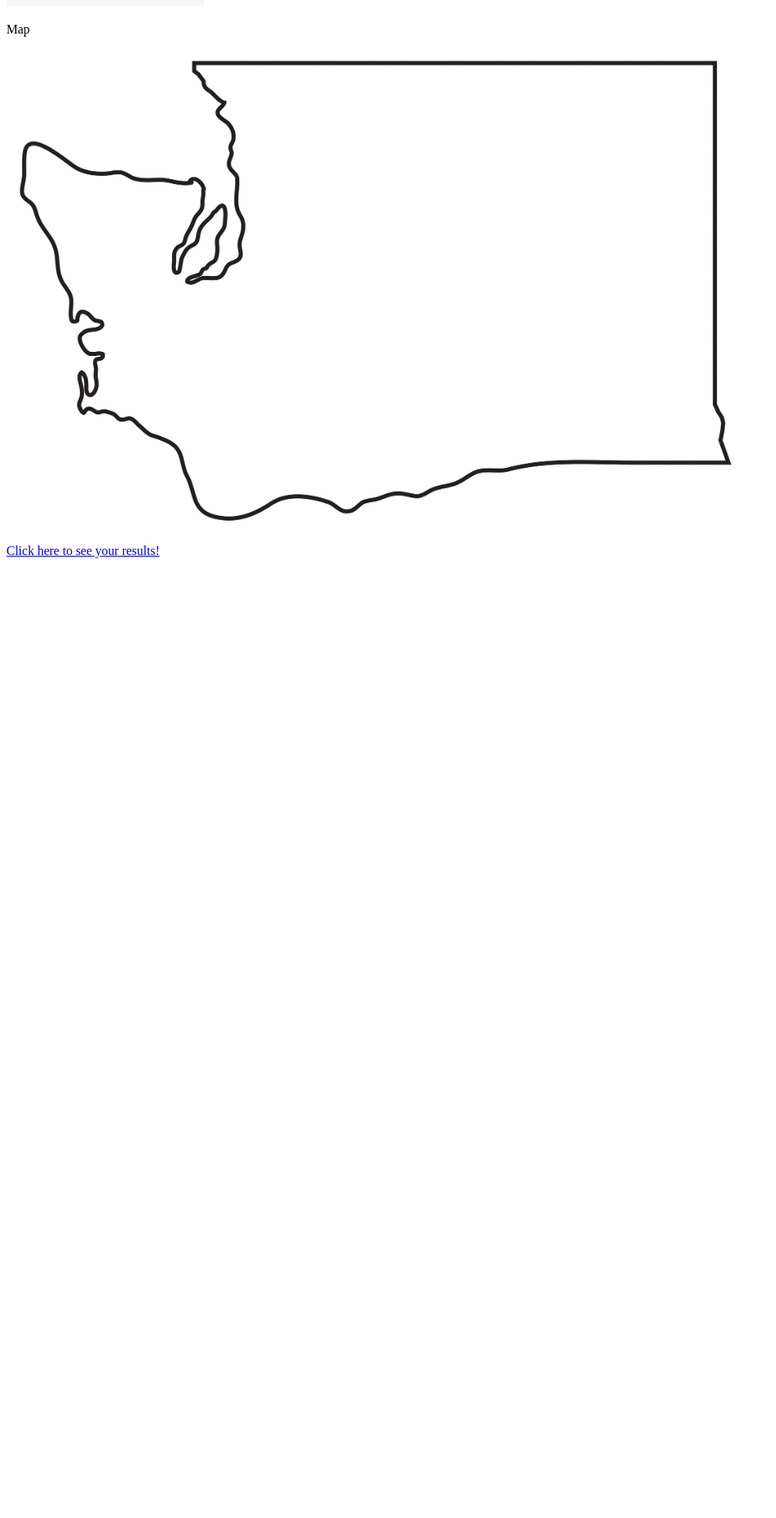
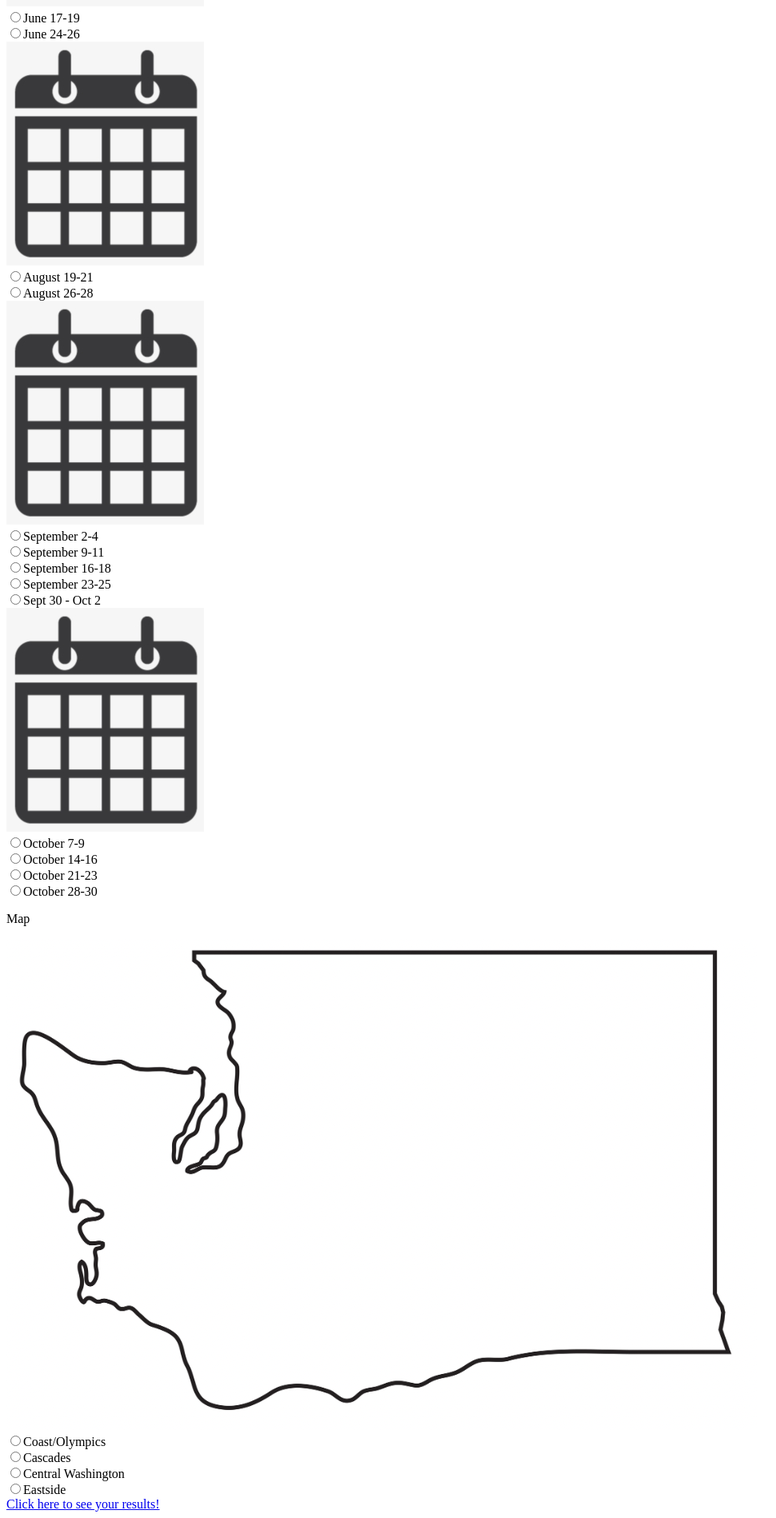
Before and after one commit to cynthem/Cabin-Generator, a React (Create React App) app: page / in a window 1280 px wide. Shown: the part 538-2436 px from the top of the page at 80% size, without its empty margins (0-970 px from the left). Before the commit the page ends 1244 px from the top, so only its background shows below. Built offline with nearby package versions, Linux system fonts and the light colour scheme.

Commit message:
Created radio buttons

```diff
--- a/src/components/home/map.js
+++ b/src/components/home/map.js
@@ -6,6 +6,20 @@ export default function Map() {
         <div>
             <p>Map</p>
             <img src={washingtonMap} alt="Map of Washington State" />
+            <div>
+                <input type="radio" id="coast" />
+                <label for="coast">Coast/Olympics</label>
+                <br/>
+                <input type="radio" id="cascades" />
+                <label for="cascades">Cascades</label>
+                <br/>
+                <input type="radio" id="central" />
+                <label for="central">Central Washington</label>
+                <br/>
+                <input type="radio" id="east" />
+                <label for="east">Eastside</label>
+                <br/>
+            </div>
         </div>
     )
 }
--- a/src/components/home/months.js
+++ b/src/components/home/months.js
@@ -5,7 +5,62 @@ export default function Months() {
     return (
         <div>
             <p>Months</p>
-            <img src={calendar} alt="June calendar" />
+            <div>
+                <img src={calendar} alt="June calendar" />
+                <div>
+                    <input type="radio" id="june17" />
+                    <label for="june17">June 17-19</label>
+                    <br/>
+                    <input type="radio" id="june24" />
+                    <label for="june24">June 24-26</label>
+                </div>
+            </div>
+            <div>
+                <img src={calendar} alt="August calendar" />
+                <div>
+                    <input type="radio" id="aug19" />
+                    <label for="aug19">August 19-21</label>
+                    <br/>
+                    <input type="radio" id="aug26" />
+                    <label for="aug26">August 26-28</label>
+                </div>
+            </div>
+            <div>
+                <img src={calendar} alt="September calendar" />
+                <div>
+                    <input type="radio" id="sept2" />
+                    <label for="sept2">September 2-4</label>
+                    <br/>
+                    <input type="radio" id="sept9" />
+                    <label for="sept9">September 9-11</label>
+                    <br/>
+                    <input type="radio" id="sept16" />
+                    <label for="sept16">September 16-18</label>
+                    <br/>
+                    <input type="radio" id="sept23" />
+                    <label for="sept23">September 23-25</label>
+                    <br/>
+                    <input type="radio" id="sept30" />
+                    <label for="sept30">Sept 30 - Oct 2</label>
+                </div>
+            </div>
+            <div>
+                <img src={calendar} alt="October calendar" />
+                <div>
+                    <input type="radio" id="oct7" />
+                    <label for="oct7">October 7-9</label>
+                    <br/>
+                    <input type="radio" id="oct14" />
+                    <label for="oct14">October 14-16</label>
+                    <br/>
+                    <input type="radio" id="oct21" />
+                    <label for="oct21">October 21-23</label>
+                    <br/>
+                    <input type="radio" id="oct28" />
+                    <label for="oct28">October 28-30</label>
+                </div>
+            </div>
+
         </div>
     )
 }
```
